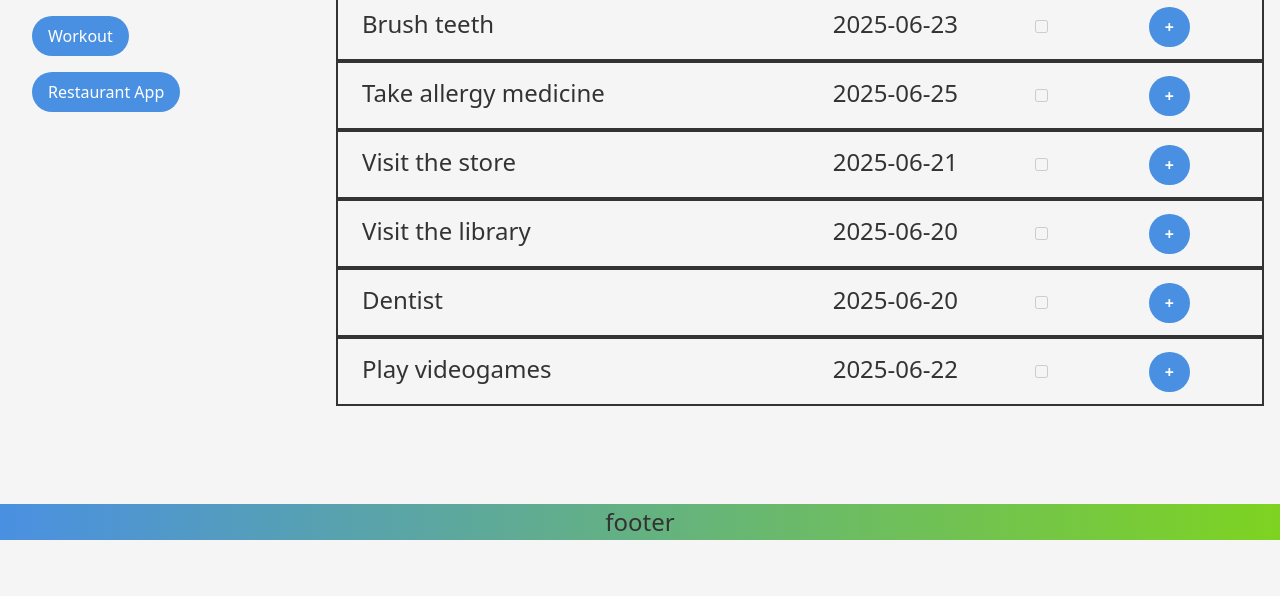
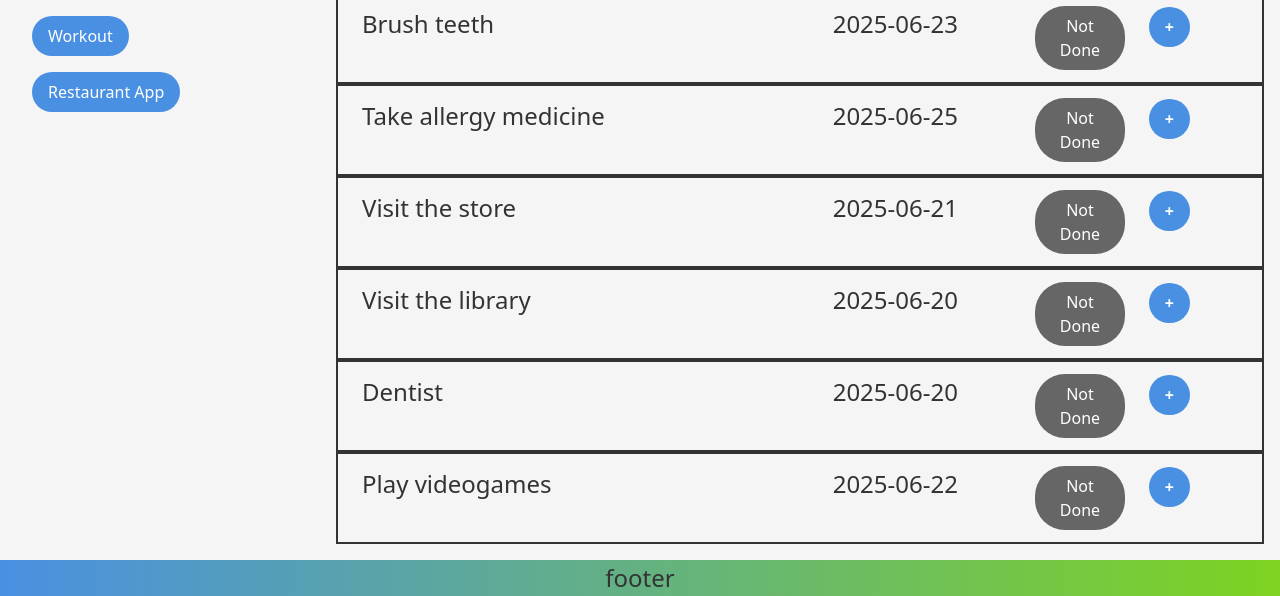
Before and after one commit to V1IRuZ/todo-list, a website built with webpack: page src/template.html in a window 1280 px wide. Shown: the part 260-856 px from the top of the page. Before the commit the page ends 800 px from the top, so only its background shows below. Built offline with nearby package versions, Linux system fonts and the light colour scheme.

Commit message:
Change task completion
The checkbox was changed to a button because it makes managing the task state much easier.
The checkbox functions were changed to button functions, which control the text from the button and its active state.

```diff
--- a/src/DOM.js
+++ b/src/DOM.js
@@ -1,5 +1,5 @@
 import { withActiveProject, getProjects, getActiveProject } from "./projects";
-import { resetDOM, updateActiveProjectHeader, addActiveProjectBtns, isDueDate, updateCheckMark } from "./utils";
+import { resetDOM, updateActiveProjectHeader, addActiveProjectBtns, isDueDate, updateStateOfCompleteBtn, enableDisableCheckBtn } from "./utils";
 
 const content = document.querySelector("#page");
 
@@ -139,18 +139,19 @@ const makeMainTaskCard = (task, index) => {
     taskCardDueDate.textContent = `${task.dueDate}`
     mainTaskInfo.appendChild(taskCardDueDate)
 
-    const checkBoxDiv = document.createElement("div");
+    const checkButtonDiv = document.createElement("div");
 
-    const label = document.createElement("label");
-    label.setAttribute("for", `completion${index}`);
-    checkBoxDiv.appendChild(label);
+    const checkButton = document.createElement("button");
+    checkButton.classList.add("complete-btn");
+    checkButton.setAttribute("data-index", index);
+    checkButton.style.color = "white";
 
-    const checkbox = document.createElement("input");
-    checkbox.id = `completion${index}`
-    checkbox.setAttribute("type", "checkbox");
-    checkbox.setAttribute("data-index", index);
-    checkBoxDiv.appendChild(checkbox);
-    mainTaskInfo.appendChild(checkBoxDiv)
+    task.setToDoUncompleted();
+    updateStateOfCompleteBtn(task, checkButton);
+    enableDisableCheckBtn(task, checkButton);
+    checkButtonDiv.appendChild(checkButton);
+
+    mainTaskInfo.appendChild(checkButtonDiv)
 
     const detailsBtnDiv = document.createElement("div");
 
@@ -164,7 +165,6 @@ const makeMainTaskCard = (task, index) => {
 
     taskCard.appendChild(mainTaskInfo);
 
-    updateCheckMark(task, checkbox);
     return taskCard;
 }
 
--- a/src/create-todo.js
+++ b/src/create-todo.js
@@ -1,9 +1,11 @@
-import { format, addDays } from "date-fns";
+import { format, addDays, isBefore, isAfter, isEqual } from "date-fns";
+import { showCurrentDate } from "./utils";
 
 class Todo {
-    #today = format(new Date(), "yyyy-MM-dd");
+    // Testing
+    // #today = format(new Date(), "yyyy-MM-dd");
     complete = false;
-    dayCompleted = "";
+    dayToReset = "";
 
     constructor(title, description, dueDate, remainder, priority) {
         this.title = title;
@@ -23,18 +25,18 @@ class Todo {
 
     setToDoCompleted() {
         this.complete = true;
-        this.dayCompleted = format(new Date(), "yyyy-MM-dd");
+        // this.dayToReset = addDays(this.#today, +this.remainder);
     }
 
     setToDoUncompleted() {
+        if (isEqual(showCurrentDate(), this.dueDate) || isBefore(showCurrentDate(), this.dueDate)) {
         this.complete = false;
+        }
     }
 
     updateDueToDate() {
-        if (this.complete) {
-
-            this.dueDate = format(addDays(this.#today, +this.remainder), "yyyy-MM-dd");
-        }
+        this.dueDate = format(addDays(showCurrentDate(), +this.remainder), "yyyy-MM-dd");
+        console.log(`duedate: ${this.dueDate}, Remainder: ${this.remainder}, Day completed: ${this.dayToReset}`);
     }
 }
 
--- a/src/events.js
+++ b/src/events.js
@@ -1,5 +1,5 @@
 import { withActiveProject, getActiveProject, removeProject, getActiveProjectIndex, setActiveProject, switchActiveProject } from "./projects";
-import  { addGlobalEventListener, showHideDetails, changeButtonText, showWhenTaskCompleted } from "./utils";
+import  { addGlobalEventListener, showHideDetails, changeButtonText } from "./utils";
 import { updateMainDOM, updateDOM } from "./DOM";
 import { addDays, format } from "date-fns";
 
@@ -33,24 +33,16 @@ export function eventActions() {
             updateMainDOM();
     })
 
-    addGlobalEventListener("click", 'input[type="checkbox"]', e => {
+    addGlobalEventListener("click", ".complete-btn", e => {
         let index = e.target.getAttribute("data-index");
         let activeProjectTask = getActiveProject().tasks[index];
-        if (e.target.checked) {
+        console.log(activeProjectTask);
+        if(!activeProjectTask.complete) {
             activeProjectTask.setToDoCompleted();
-            showWhenTaskCompleted(activeProjectTask);
-            updateMainDOM();
-        } else {
-            activeProjectTask.setToDoUncompleted();
+            activeProjectTask.updateDueToDate();
+
             updateMainDOM();
         }
     })
 
-    let today = "2025-04-28";
-    // Testing
-    addGlobalEventListener("click", ".test", e => {
-
-        today = format(addDays(today, 1), "yyyy-MM-dd");
-        console.log(today);
-    })
 }
--- a/src/styles.css
+++ b/src/styles.css
@@ -257,13 +257,6 @@
     gap: 2em;
   }
 
-  .completed-tasks,
-  .uncompleted-tasks {
-    display: grid;
-    gap: 1em;
-    grid-template-rows: 1fr;
-  }
-
   .card-container {
     display: grid;
     grid-row: 1fr;
@@ -309,3 +302,20 @@
     padding: var(--btn-padding);
     font-size: 1rem;
   }
+
+  .complete-btn {
+    padding: var(--btn-padding);
+    font-size: 1rem;
+  }
+
+  .complete-btn.done {
+    background-color: var(--soft-green);
+  }
+
+  .complete-btn.not-done{
+    background-color: var(--warm-red);
+  }
+
+  .complete-btn:disabled {
+    background-color: var(--medium-gray);
+  }
--- a/src/utils.js
+++ b/src/utils.js
@@ -1,12 +1,24 @@
 import { withActiveProject, getActiveProject } from "./projects";
 import { format, addDays, isBefore, isEqual, isAfter } from "date-fns";
+import { updateDOM } from "./DOM";
 
+
+
+let today = "2025-05-03";
+// Testing
+addGlobalEventListener("click", ".test", e => {
+    today = format(addDays(today, 1), "yyyy-MM-dd");
+    e.target.textContent = `${today}`;
+
+    updateDOM();
+})
 function showCurrentDate() {
-    return format(new Date(), "yyyy-MM-dd");
+    return today;
+    // return format(new Date(), "yyyy-MM-dd");
 }
 
 function isDueDate (task) {
-    return isEqual(showCurrentDate(), task.dueDate);
+    return isEqual(showCurrentDate(), task.dueDate) || isAfter(showCurrentDate(), task.dueDate);
 }
 
 function resetDOM(container) {
@@ -53,27 +65,34 @@ function addActiveProjectBtns(container, ...buttons) {
     })
 }
 
-function updateCheckMark(task, input) {
-    const dueDateToday = isEqual(showCurrentDate(), task.dueDate);
-    if (!dueDateToday) {
-        input.disabled = true;
+function updateStateOfCompleteBtn (task, button) {
+    if (task.complete) {
+        button.classList.add("done");
+        button.textContent = "Done";
+    } else {
+        button.classList.add("not-done");
+        button.textContent = "Not Done";
     }
+}
 
-    if (!task.complete && dueDateToday) {
-        input.disabled = false;
-    }
-    if (task.complete) {
-        input.setAttribute("checked", true);
-        input.disabled = true;
+function enableDisableCheckBtn(task, button) {
+    const dueDateToday = isEqual(showCurrentDate(), task.dueDate)
+    const dueDateLate = isBefore(task.dueDate, showCurrentDate())
+    // After testing change today to showCurrentDate()
+
+    if (dueDateToday || dueDateLate) {
+        button.disabled = false;
+    } else {
+        button.disabled = true;
     }
 }
 
 
-function showWhenTaskCompleted(task) {
-    const today = format(new Date(), "yyyy-MM-dd");
-    const test = isEqual(today, task.dayCompleted);
-    console.log(test);
-}
+// function showWhenTaskCompleted(task) {
+//     const today = format(new Date(), "yyyy-MM-dd");
+//     const test = isEqual(today, task.dayCompleted);
+//     console.log(test);
+// }
 
 
-export {resetDOM, closeModal, addGlobalEventListener, showHideDetails, changeButtonText, addActiveProjectBtns, updateActiveProjectHeader, updateCheckMark, showWhenTaskCompleted, isDueDate}
+export {resetDOM, closeModal, addGlobalEventListener, showHideDetails, changeButtonText, addActiveProjectBtns, updateActiveProjectHeader, enableDisableCheckBtn, updateStateOfCompleteBtn, isDueDate, showCurrentDate}
```
Also changed, not shown: README.md.
